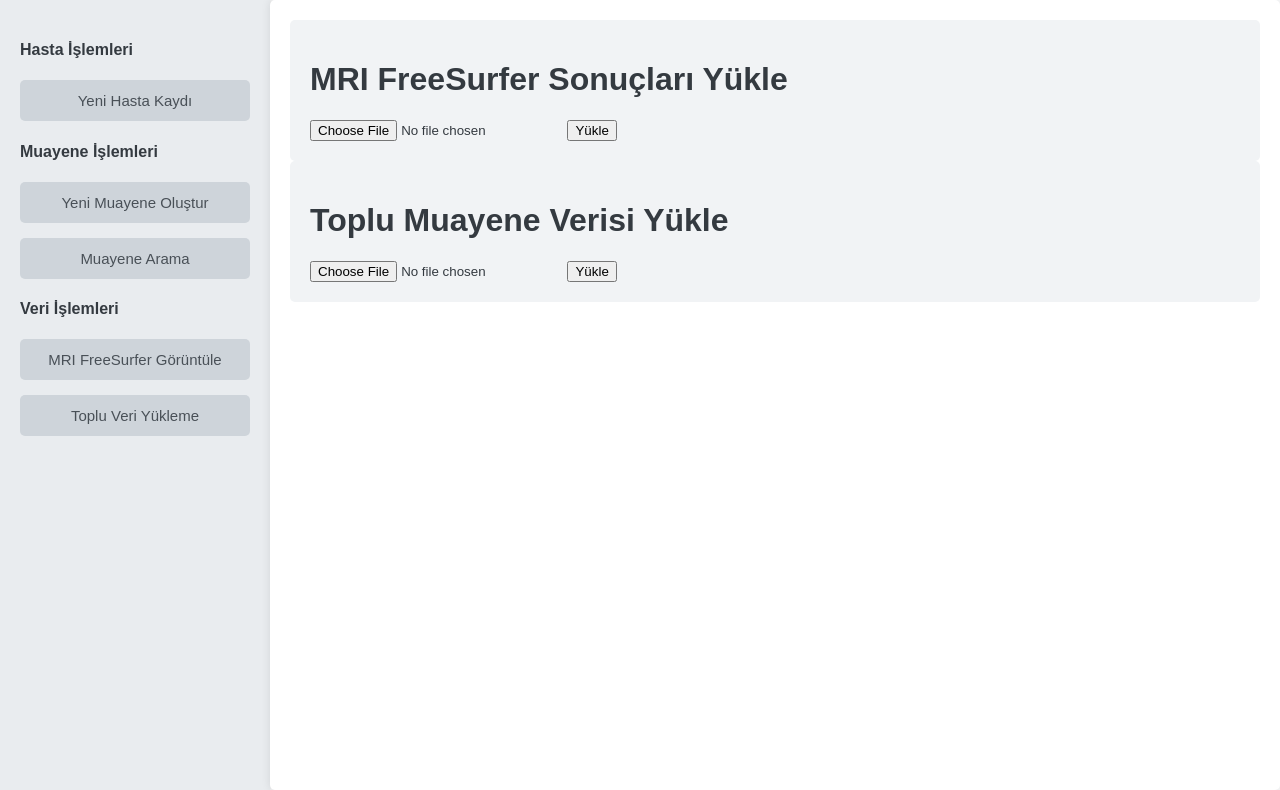
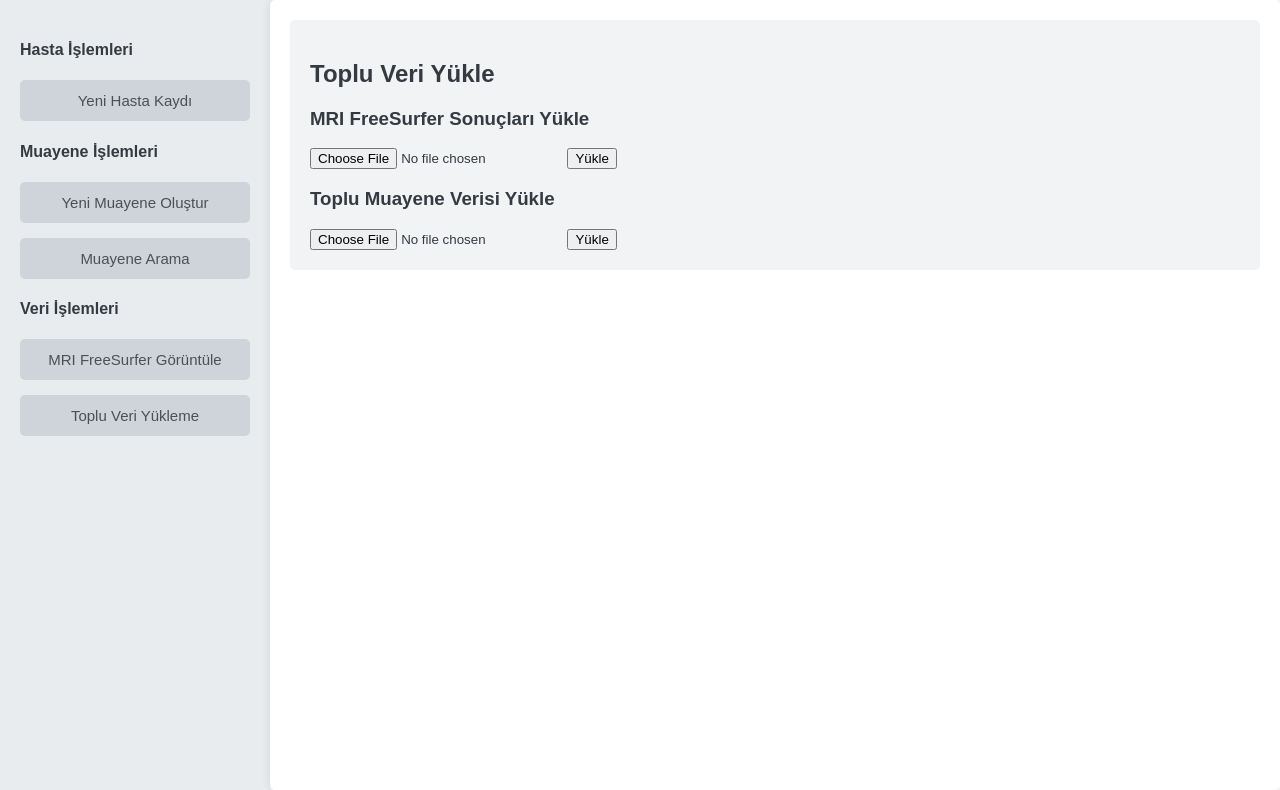
Before and after one commit to beyza-akcinar/CMPE492, a Django app: page /toplu-veri-yukleme/ in a window 1280 px wide. Shown: the part 110-900 px from the top of the page. Run offline with Django 4.2, Linux system fonts and the light colour scheme.

Commit message:
Style adjustments

```diff
--- a/AHVP/AHVP_app/templates/bulk_data_upload.html
+++ b/AHVP/AHVP_app/templates/bulk_data_upload.html
@@ -4,16 +4,14 @@
 
 {% block content %}
     <div class="dashboard-content">
-        <h1>MRI FreeSurfer Sonuçları Yükle</h1>
+        <h2>Toplu Veri Yükle</h2>
+        <h3>MRI FreeSurfer Sonuçları Yükle</h3>
         <form method="post" enctype="multipart/form-data">
             {% csrf_token %}
             <input type="file" name="bulk_mri_file" accept=".xlsx">
             <button type="submit">Yükle</button>
         </form>
-    </div>
-
-    <div class="dashboard-content">
-        <h1>Toplu Muayene Verisi Yükle</h1>
+        <h3>Toplu Muayene Verisi Yükle</h3>
         <form method="post" enctype="multipart/form-data">
             {% csrf_token %}
             <input type="file" name="visit_file" accept=".xlsx">
--- a/AHVP/AHVP_app/templates/edit_examination.html
+++ b/AHVP/AHVP_app/templates/edit_examination.html
@@ -1,12 +1,13 @@
 {% extends 'base.html' %}
 
 {% block content %}
+    <div class="dashboard-content">
         <h2>{{ muayene.id }} - Muayene Düzenle</h2>
-
         <form method="POST" action="{% url 'edit_examination_view' muayene.id %}" enctype="multipart/form-data">
             {% csrf_token %}
             {{ form.as_p }}
             <button type="submit" class="btn-submit">Kaydet</button>
         </form>
+    </div>
 
 {% endblock %}
--- a/AHVP/AHVP_app/templates/freesurfer_list.html
+++ b/AHVP/AHVP_app/templates/freesurfer_list.html
@@ -21,7 +21,11 @@
             <label for="columns">Sütun Seçimi:</label>
             <select name="columns" id="columns" multiple="multiple" size="10">
                 {% for column in static_columns %}
-                    <option value="{{ column }}" {% if column in selected_columns %} selected {% endif %}>{{ column }}</option>
+                    {% if column.field != 'muayene' and column.field != 'id' %}
+                        <option value="{{ column }}" {% if column in selected_columns %} selected {% endif %}>
+                            {{ column.label }}
+                        </option>
+                    {% endif %}
                 {% endfor %}
             </select>
 
--- a/AHVP/AHVP_app/views.py
+++ b/AHVP/AHVP_app/views.py
@@ -661,6 +661,7 @@
     else:
         selected_tani = request.GET.get('tani', 'Tüm Tanılar')
         selected_hasta_id = request.GET.get('hasta_id')
+        print(selected_hasta_id)
 
         added_columns = request.GET.getlist('columns')
 
```
Also changed, not shown: AHVP/requirements.txt (added, +16 -0 lines), AHVP/db.sqlite3. Lines whose indentation alone changed are shown as unchanged.
